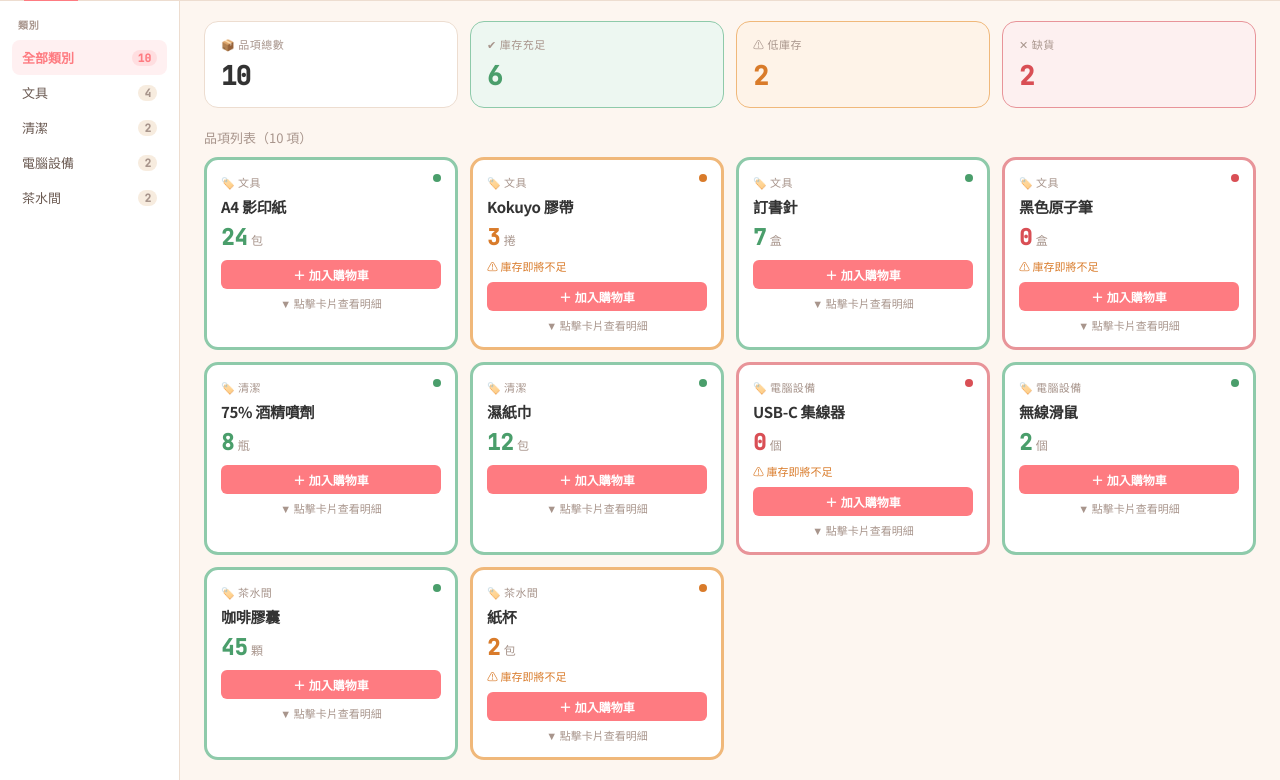
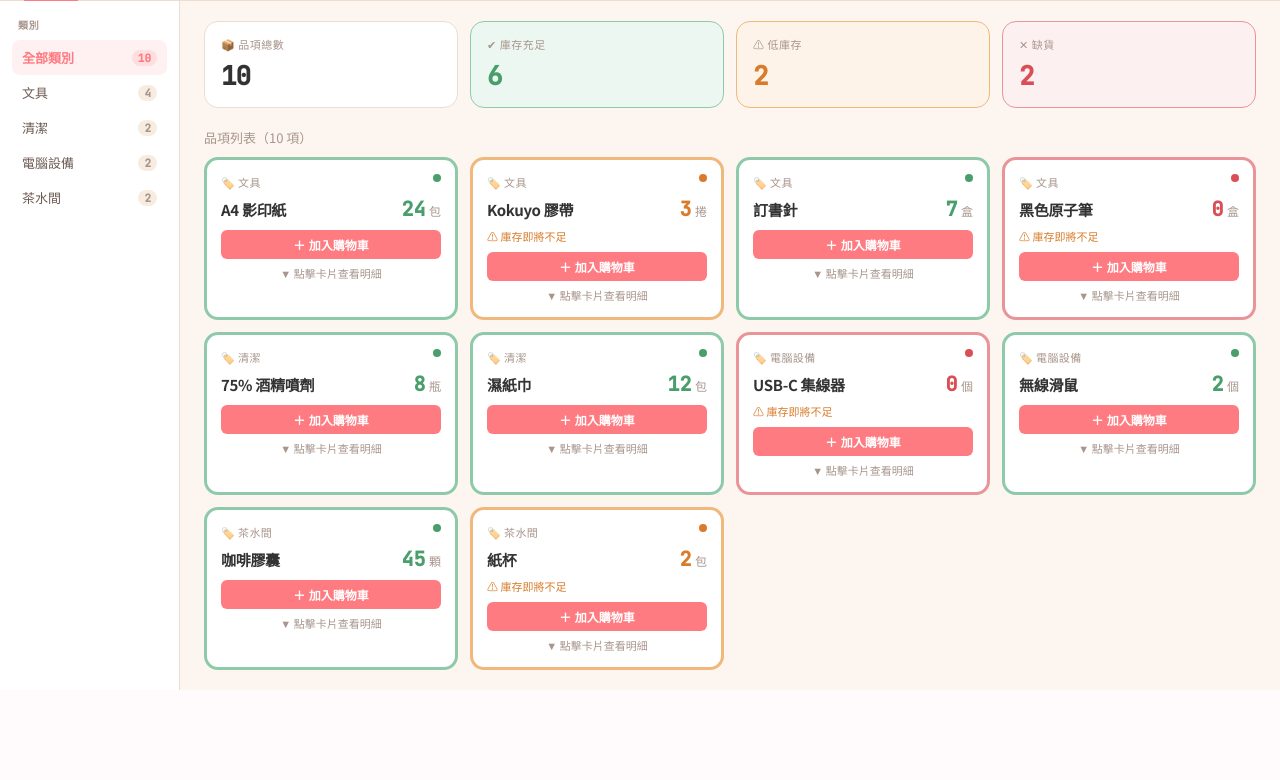
Before and after one commit to tobiasgatainan-cmyk/inventory-system-render, a Flask app: page / in a window 1280 px wide. Shown: the part 213-993 px from the top of the page. After the commit the page ends 903 px from the top, so only its background shows below. Run offline with Flask 3, Linux system fonts and the light colour scheme.

Commit message:
Add files via upload

```diff
--- a/templates/index.html
+++ b/templates/index.html
@@ -48,10 +48,12 @@
 .item-card:hover{transform:translateY(-1px);box-shadow:0 4px 12px rgba(0,0,0,.08)}
 .item-card.low-stock{border-color:#f0b87a}.item-card.out-stock{border-color:#e89499}
 .item-card-cat{font-size:11px;font-weight:500;text-transform:uppercase;letter-spacing:.4px;color:var(--text3);margin-bottom:6px}
-.item-card-name{font-size:15px;font-weight:700;letter-spacing:-.3px;margin-bottom:6px}
+.item-card-name{font-size:15px;font-weight:700;letter-spacing:-.3px}
+.item-card-header{display:flex;flex-wrap:nowrap;justify-content:space-between;align-items:baseline;gap:10px;margin-bottom:6px}
+.item-card-name{flex:1;min-width:0;white-space:nowrap;overflow:hidden;text-overflow:ellipsis}
 .sdot{position:absolute;top:14px;right:14px;width:8px;height:8px;border-radius:50%}
 .sok{background:var(--ok)}.slow{background:var(--low)}.sout{background:var(--out)}
-.item-total{font-size:22px;font-weight:800;font-family:var(--mono);margin-bottom:4px}
+.item-total{font-size:20px;font-weight:800;font-family:var(--mono)}
 .item-unit{font-size:12px;color:var(--text3)}
 .warn-label{font-size:11px;color:var(--low);margin-top:6px}
 .item-footer{display:flex;align-items:center;justify-content:space-between;margin-top:10px;padding-top:8px;border-top:1px solid var(--border);font-size:10px;color:var(--text3)}
@@ -130,10 +132,12 @@
            data-status="{{ st }}" data-id="{{ item.id }}" onclick="toggleExpand(this)">
         <div class="sdot {% if st=='out' %}sout{% elif st=='low' %}slow{% else %}sok{% endif %}"></div>
         <div class="item-card-cat">🏷️ {{ item.category.name if item.category else '未分類' }}</div>
-        <div class="item-card-name">{{ item.name }}</div>
-        <div>
-          <span class="item-total" style="color:{% if st=='out' %}var(--out){% elif st=='low' %}var(--low){% else %}var(--ok){% endif %}">{{ item.total_qty }}</span>
-          <span class="item-unit">{{ item.unit }}</span>
+        <div class="item-card-header">
+          <div class="item-card-name">{{ item.name }}</div>
+          <div style="text-align:right;white-space:nowrap">
+            <span class="item-total" style="color:{% if st=='out' %}var(--out){% elif st=='low' %}var(--low){% else %}var(--ok){% endif %}">{{ item.total_qty }}</span>
+            <span class="item-unit">{{ item.unit }}</span>
+          </div>
         </div>
         {% if st in ('low','out') %}<div class="warn-label">⚠ 庫存即將不足</div>{% endif %}
 
```
